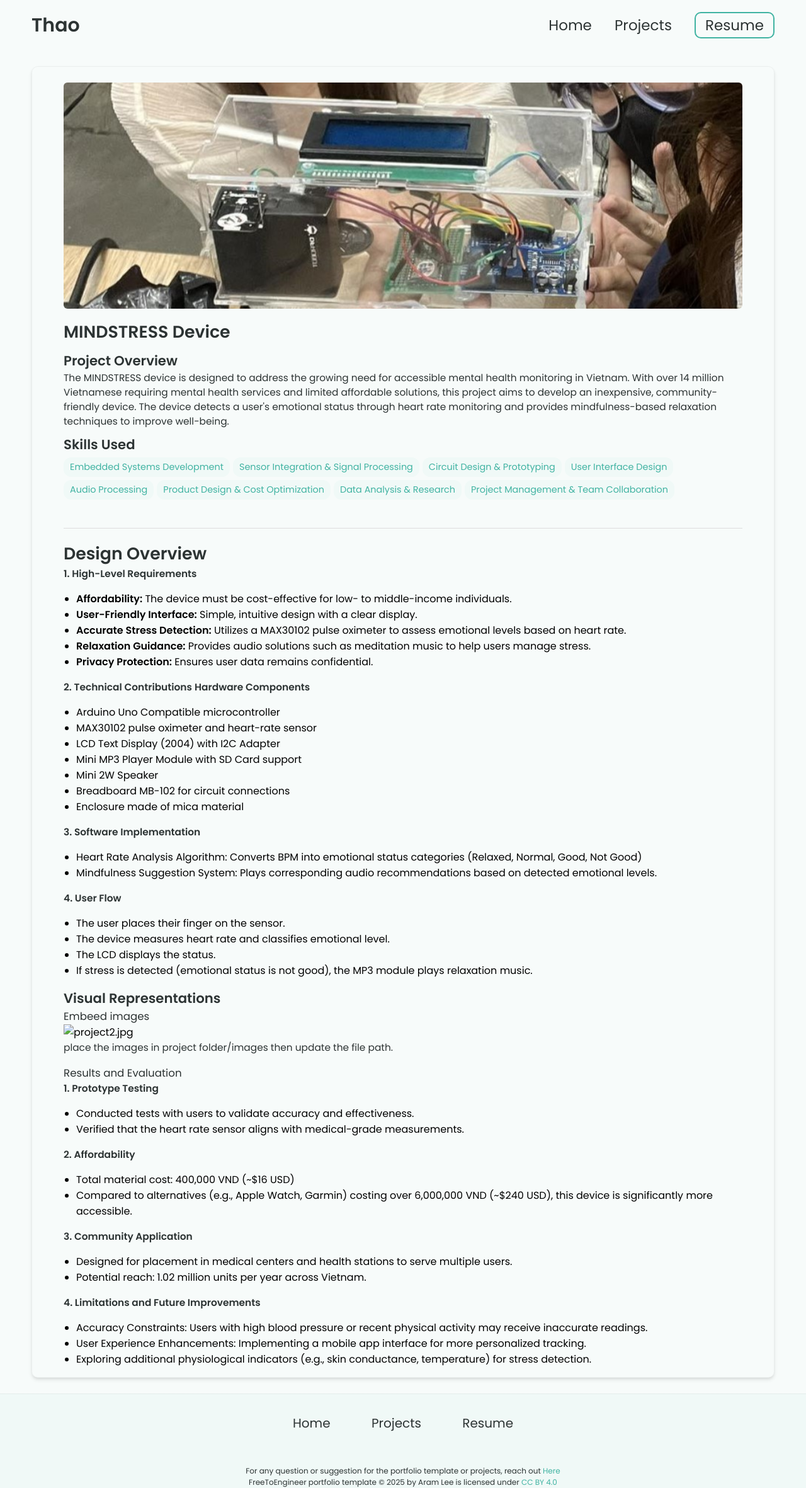
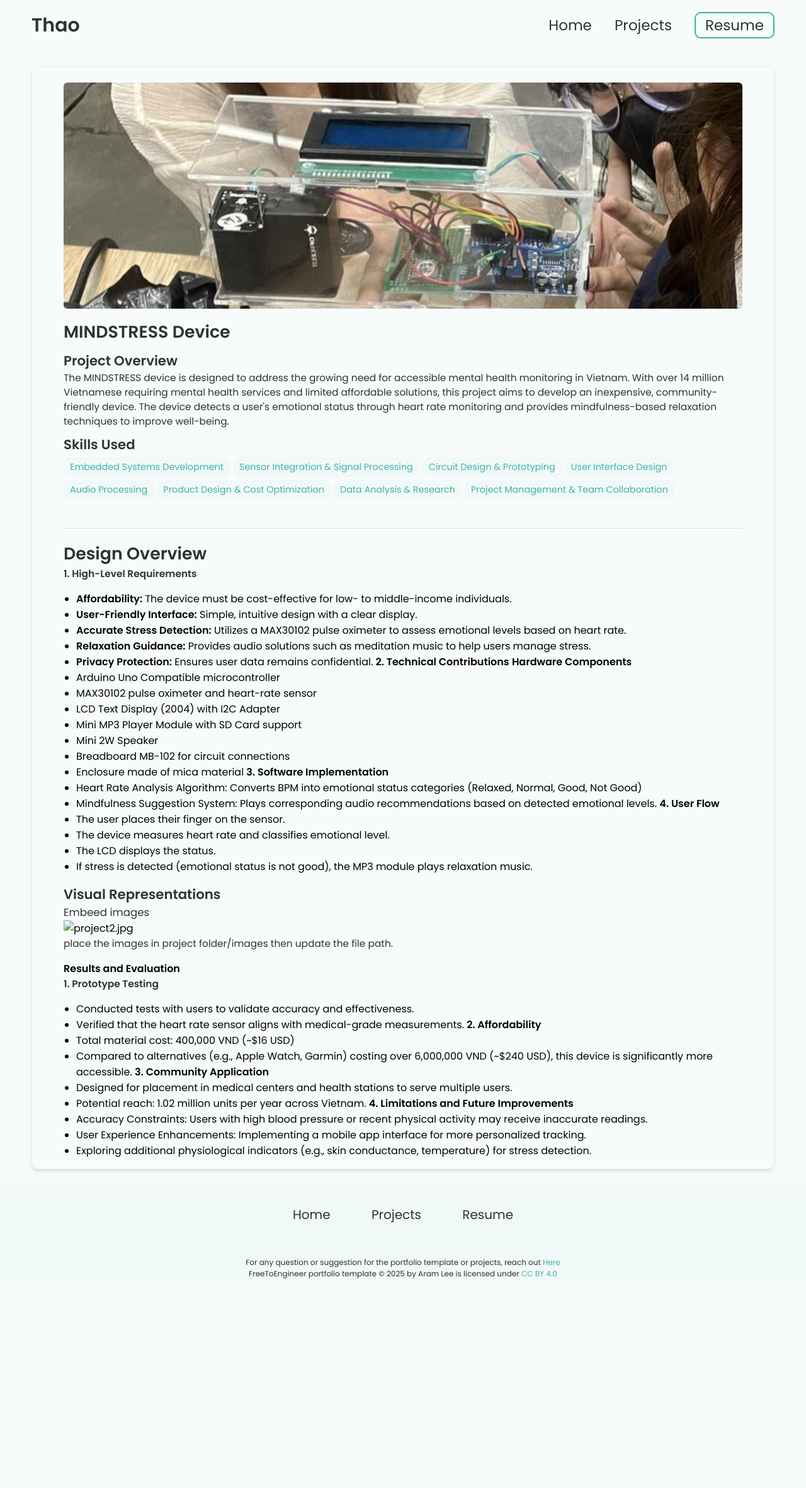
Before and after one commit to thaoton1910/thaoton1910.github.io, a Jekyll site: the page built from _projects/mindstress-device/index.md, in a window 1280 px wide. Shown: the whole page at 63% size. Built offline with Jekyll 4.4.1, drawn with Linux system fonts in a browser that asks for light colours; after the commit the page ends 2031 px from its top, so only the background shows below that.

```diff
--- a/_projects/mindstress-device/index.md
+++ b/_projects/mindstress-device/index.md
@@ -16,13 +16,13 @@ main-image: /project.jpg
 
 ---
 # Design Overview
+
 **1. High-Level Requirements**
 - **Affordability:** The device must be cost-effective for low- to middle-income individuals.
 - **User-Friendly Interface:** Simple, intuitive design with a clear display.
 - **Accurate Stress Detection:** Utilizes a MAX30102 pulse oximeter to assess emotional levels based on heart rate.
 - **Relaxation Guidance:** Provides audio solutions such as meditation music to help users manage stress.
 - **Privacy Protection:** Ensures user data remains confidential.
-
 **2. Technical Contributions**
 **Hardware Components**
 - Arduino Uno Compatible microcontroller
@@ -32,11 +32,9 @@ main-image: /project.jpg
 - Mini 2W Speaker
 - Breadboard MB-102 for circuit connections
 - Enclosure made of mica material
-
 **3. Software Implementation**
 - Heart Rate Analysis Algorithm: Converts BPM into emotional status categories (Relaxed, Normal, Good, Not Good)
 - Mindfulness Suggestion System: Plays corresponding audio recommendations based on detected emotional levels.
-
 **4. User Flow**
 - The user places their finger on the sensor.
 - The device measures heart rate and classifies emotional level.
@@ -48,19 +46,17 @@ main-image: /project.jpg
 {% include image-gallery.html images="project2.jpg" height="400" %}
 place the images in project folder/images then update the file path.
 
-### Results and Evaluation
+#### Results and Evaluation
+
 **1. Prototype Testing**
 - Conducted tests with users to validate accuracy and effectiveness.
 - Verified that the heart rate sensor aligns with medical-grade measurements.
-
 **2. Affordability**
 - Total material cost: 400,000 VND (~$16 USD)
 - Compared to alternatives (e.g., Apple Watch, Garmin) costing over 6,000,000 VND (~$240 USD), this device is significantly more accessible.
-
 **3. Community Application**
 - Designed for placement in medical centers and health stations to serve multiple users.
 - Potential reach: 1.02 million units per year across Vietnam.
-
 **4. Limitations and Future Improvements**
 - Accuracy Constraints: Users with high blood pressure or recent physical activity may receive inaccurate readings.
 - User Experience Enhancements: Implementing a mobile app interface for more personalized tracking.
```
